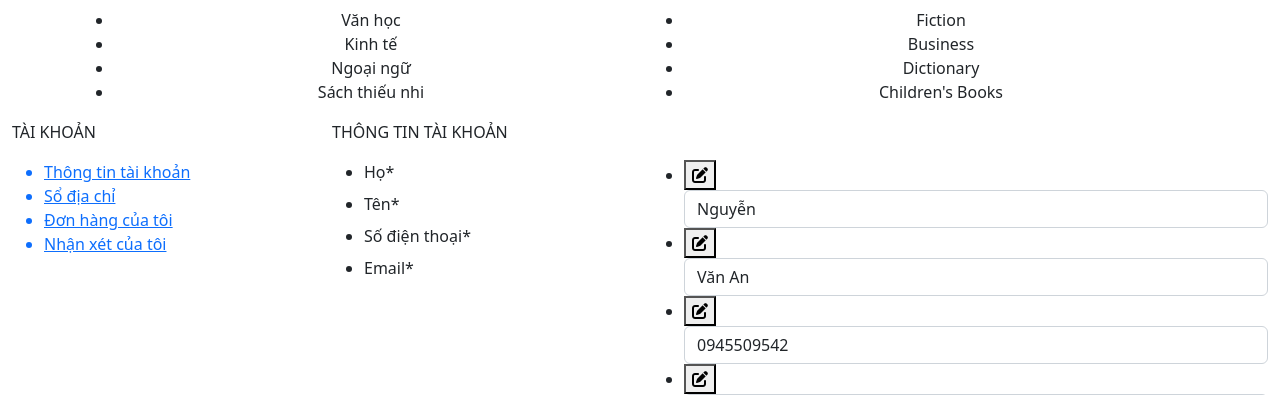
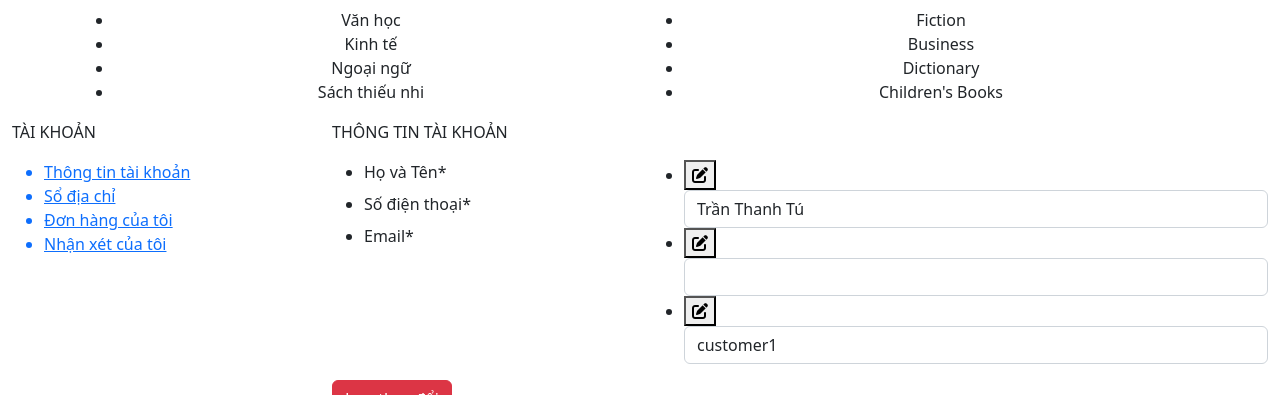
Before and after one commit to nhatha3788/online-bookstore, a PHP site: page /BTL_v2/account.php in a window 1280 px wide. Shown: the part 992-1387 px from the top of the page. Run offline with PHP 8.4, Linux system fonts and the light colour scheme; a user stored in the database is signed in; data comes from the database, SQL or seed files in the repository; some libraries are stand-ins or nearby versions.

Commit message:
view and change profile

```diff
--- /dev/null
+++ b/app/controller/ctmAccount_ctl.php
@@ -0,0 +1,46 @@
+<?php
+    include('../../config.php');
+    include('../../model/ctmAccount_model.php');
+    if(isset($_SESSION['customer_id'])){
+
+        $customer_id = $_SESSION['customer_id'];
+        $db_account="SELECT * FROM customer WHERE customer_id='$customer_id' LIMIT 1";
+        $db_account_run = mysqli_query($conn,$db_account);
+        if($db_account_run){
+            $rs = mysqli_fetch_array($db_account_run);
+            $name =$rs['name'];
+            $email =$rs['email'];
+            $phone_number=$rs['phone'];
+        }else{
+            header('location: ../LoginAndSignup/login.php');
+            exit(0);
+        }
+
+
+        if(isset($_POST['newPhone-sm'])){
+            $phone_number=$_POST['newPhone'];
+        }
+        if(isset($_POST['newEmail-sm'])){
+            $email = $_POST['newEmail'];
+        }
+        if(isset($_POST['change-value-account'])){
+            $phone_number=$_POST['phone'];
+            $email = $_POST['email'];
+            $mess=checkValid($email,$phone_number);
+            if(empty($mess)){
+                $update_account = "UPDATE customer SET phone='$phone_number', email='$email' WHERE customer_id='$customer_id' LIMIT 1";
+                $update_account_run = mysqli_query($conn, $update_account);
+                if($update_account_run){
+                    $succMess="Đổi thông tin thành công.";
+                }else{
+                    $mess="Something went wrong...";
+                }
+            }
+        }
+    }else{
+        header('location: ../LoginAndSignup/login.php');
+        exit(0);
+    }
+
+
+?>
--- a/app/controller/login_controller.php
+++ b/app/controller/login_controller.php
@@ -11,7 +11,8 @@ if(isset($_POST['login'])){
         $row = mysqli_fetch_assoc($result);
         if($row['verify_status'] == 1){
             $_SESSION['customer_id'] = $row['customer_id'];
-            header("location: ../LoginAndSignup/home.php");
+            $id = $row['customer_id'];
+            header("location: ../customer/account.php?id=$id");
         }else{
             $_SESSION['status'] = "Email chưa xác thực.";
         }
--- /dev/null
+++ b/app/model/ctmAccount_model.php
@@ -0,0 +1,16 @@
+<?php
+    function checkValid( $email,$newphone){
+        $mess ="";
+        do{
+            if(!is_numeric($newphone) || strlen($newphone) != 10){
+                $mess = "Số điện thoại không hợp lệ.";
+                break;
+            }
+            if (!filter_var($email, FILTER_VALIDATE_EMAIL)) {
+                $mess = "Email không hợp lệ.";
+                break;
+            }
+        }while(false);
+        return $mess;
+    }
+?>
--- a/app/views/customer/account.php
+++ b/app/views/customer/account.php
@@ -1,3 +1,6 @@
+<?php
+    include('../../controller/ctmAccount_ctl.php');
+?>
 <!DOCTYPE html>
 <html lang="en">
 <head>
@@ -23,15 +26,30 @@
                 </div>
                 <div class="col-9">
                     <div class="profile">
-                        <form method="" action="">
+                        <form method="post" action="">
                             <p class="profile-title">
                                 THÔNG TIN TÀI KHOẢN
                             </p>
                             <div class="row">
+                                <?php
+                                    if(!empty($mess)){
+                                            echo "
+                                            <div class='alert alert-danger' role='alert'>
+                                            $mess
+                                            </div>
+                                            ";
+                                    }
+                                    if(isset($succMess)){
+                                        echo "
+                                        <div class='alert alert-primary' role='alert'>
+                                        $succMess
+                                        </div>
+                                        ";
+                                    }
+                                ?>
                                 <div class="col-4">
                                     <ul>
-                                        <li><label for="lastname" class="form-label">Họ*</label></li>
-                                        <li><label for="name" class="form-label">Tên*</label></li>
+                                        <li><label for="name" class="form-label">Họ và Tên*</label></li>
                                         <li><label for="phone" class="form-label">Số điện thoại*</label></li>
                                         <li><label for="email" class="form-label">Email*</label></li>
                                     </ul>
@@ -40,15 +58,11 @@
                                    <ul>
                                     <li>
                                         <button class="edit-button"><i class="fa-solid fa-pen-to-square"></i></button>
-                                        <input type="text" class="form-control" id="lastname" value="Nguyễn">
-                                    </li>
-                                    <li>
-                                        <button class="edit-button"><i class="fa-solid fa-pen-to-square"></i></button>
-                                        <input type="text" class="form-control" id="name" value="Văn An">
+                                        <input type="text" class="form-control" id="name" value="<?php echo $name;?>">
                                     </li>
                                     <li>
                                         <button type="button" class="edit-button" id="phoneBtn" data-bs-toggle="modal" data-bs-target="#phoneBackdrop"><i class="fa-solid fa-pen-to-square"></i></button>
-                                        <input type="text" class="form-control" id="phone" value="0945509542" readonly>
+                                        <input type="text" class="form-control" id="phone" name="phone" value="<?php echo $phone_number;?>" readonly>
                                         <div class="modal fade " id="phoneBackdrop" data-bs-backdrop="static" data-bs-keyboard="false" tabindex="-1" aria-labelledby="phoneBackdropLabel" aria-hidden="true">
                                         <div class="modal-dialog">
                                             <div class="modal-content">
@@ -58,10 +72,10 @@
                                                 </div>
                                                 <div class="modal-body">
                                                     <label for="newPhone" class="form-label">Nhập số điện thoại mới</label>
-                                                    <input type="email" class="form-control" id="newPhone">
+                                                    <input type="text" class="form-control" id="newPhone" name="newPhone">
                                                 </div>
                                                 <div class="modal-footer">
-                                                    <button type="button" class="btn btn-primary confirm-button">Xác nhận</button>
+                                                    <button type="submit" class="btn btn-primary confirm-button" name="newPhone-sm">Xác nhận</button>
                                                 </div>
                                                 </div>
                                             </div>
@@ -69,7 +83,7 @@
                                     </li>
                                     <li>
                                         <button type="button" class="edit-button" id="emailBtn" data-bs-toggle="modal" data-bs-target="#emailBackdrop"><i class="fa-solid fa-pen-to-square"></i></button>
-                                        <input type="text" class="form-control" id="email" value="an@gmail.com" readonly>
+                                        <input type="text" class="form-control" id="email" name="email" value="<?php echo $email;?>" readonly>
                                         <div class="modal fade " id="emailBackdrop" data-bs-backdrop="static" data-bs-keyboard="false" tabindex="-1" aria-labelledby="emailBackdropLabel" aria-hidden="true">
                                         <div class="modal-dialog">
                                             <div class="modal-content">
@@ -79,10 +93,10 @@
                                                 </div>
                                                 <div class="modal-body">
                                                     <label for="newEmail" class="form-label">Nhập email mới</label>
-                                                    <input type="email" class="form-control" id="newEmail">
+                                                    <input type="email" class="form-control" id="newEmail" name="newEmail">
                                                 </div>
                                                 <div class="modal-footer">
-                                                    <button type="button" class="btn btn-primary confirm-button">Xác nhận</button>
+                                                    <button type="submit" class="btn btn-primary confirm-button" name="newEmail-sm">Xác nhận</button>
                                                 </div>
                                                 </div>
                                             </div>
@@ -92,7 +106,7 @@
                                 </div>
                             </div>
                             <div class="submit-button">
-                                <button type="submit" class="btn btn-danger">Lưu thay đổi</button>
+                                <button type="submit" class="btn btn-danger" name="change-value-account">Lưu thay đổi</button>
                             </div>
                         </form>
                     </div>
```
Also changed, not shown: app/views/LoginAndSignup/home.php (deleted, +0 -10 lines).
